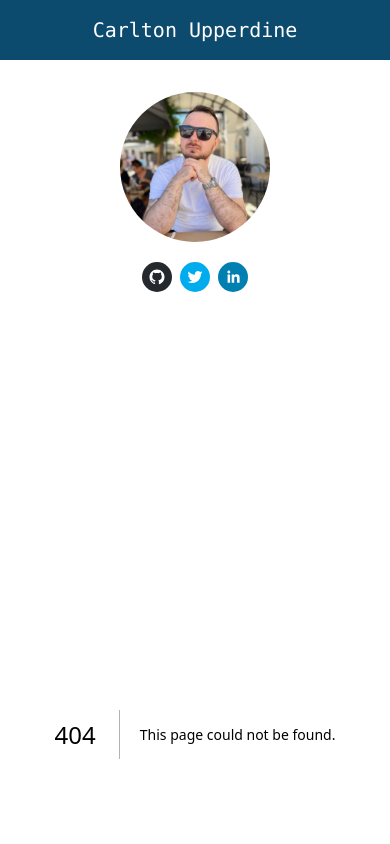
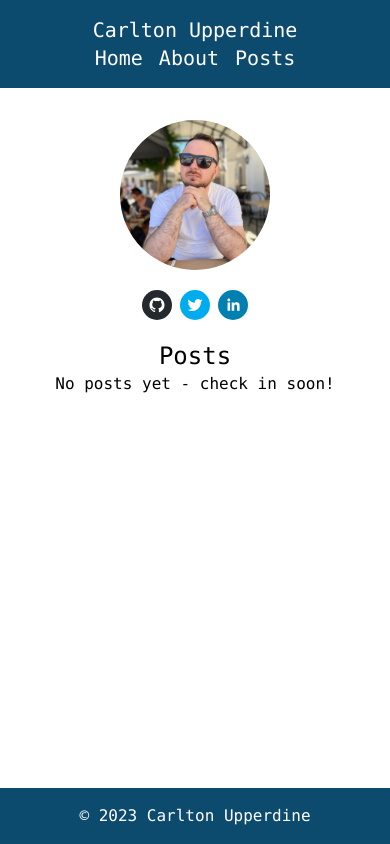
Before and after one commit to carltonupp/carlton.upperdine.dev, a Next.js app: page /posts in a window 390 px wide. Before the commit this address had no page. Shown: the top 844 px of the page. Built offline with nearby package versions, Linux system fonts and the light colour scheme.

Commit message:
responsive navigation

```diff
--- a/src/components/Layout.tsx
+++ b/src/components/Layout.tsx
@@ -9,10 +9,22 @@ export default function Layout ({ children } : PropsWithChildren) {
     return (
         <div className="flex flex-col min-h-screen font-mono">
             <header className="bg-sky-900 mb-8 py-4">
-                <div className="container mx-auto flex justify-center text-white text-xl">
-                    <Link href="/">
+                <div className="container mx-auto text-center md:text-left md:flex justify-center text-white text-xl">
+                    <div className="basis-1/2">
                         <>Carlton Upperdine</>
-                    </Link>
+                    </div>
+                    <div>
+                        <Link href="/" className="basis-1/2 mr-4">
+                            <>Home</>
+                        </Link>
+                        <Link href="/about" className="mr-4">
+                            <>About</>
+                        </Link>
+                        <Link href="/posts">
+                            <>Posts</>
+                        </Link>
+                    </div>
+
                 </div>
             </header>
             <main className="container mx-auto flex-1">
--- /dev/null
+++ b/src/pages/posts.tsx
@@ -0,0 +1,8 @@
+export default function Posts() {
+    return (
+        <div className="container">
+            <h1 className="flex justify-center text-2xl">Posts</h1>
+            <p className="flex justify-center">No posts yet - check in soon!</p>
+      </div>
+    )
+}
```
